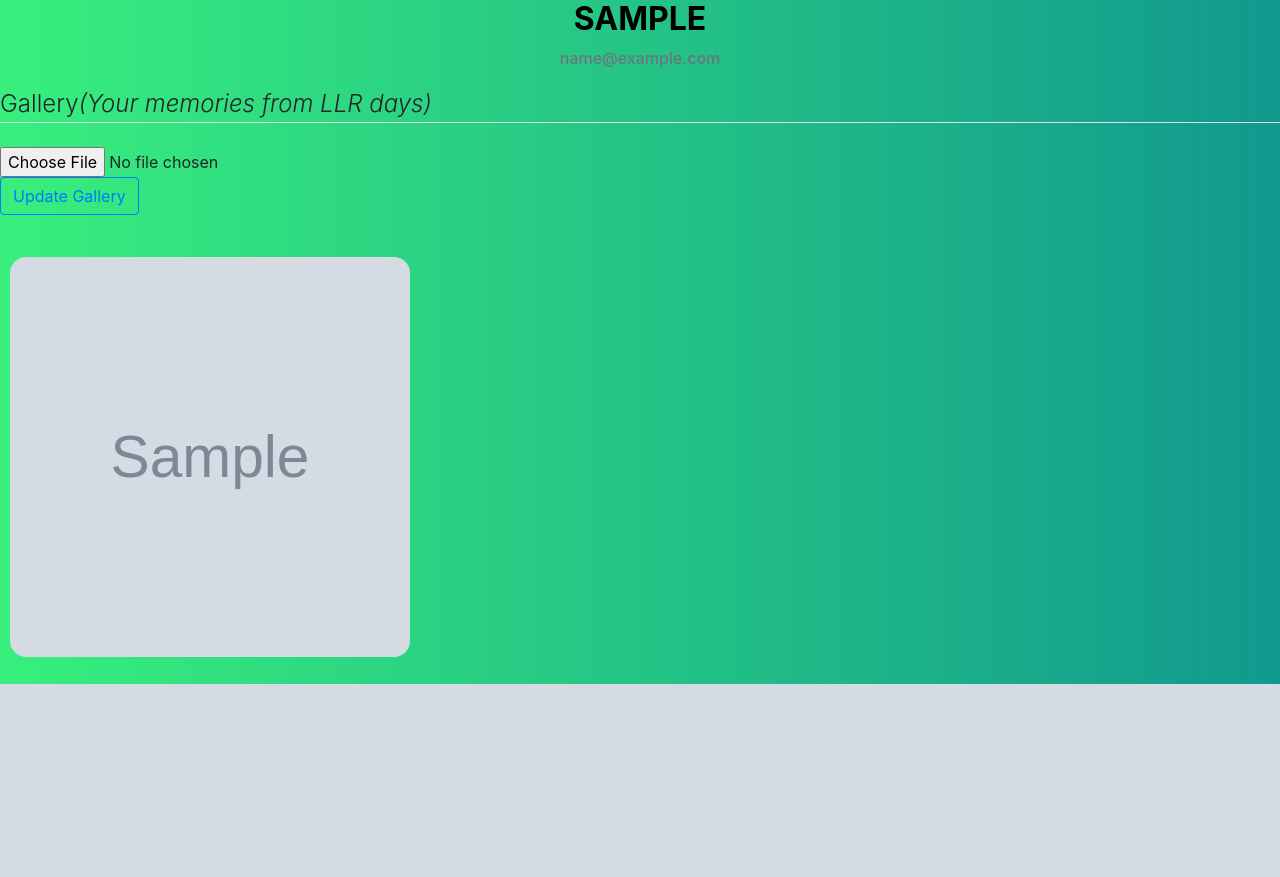
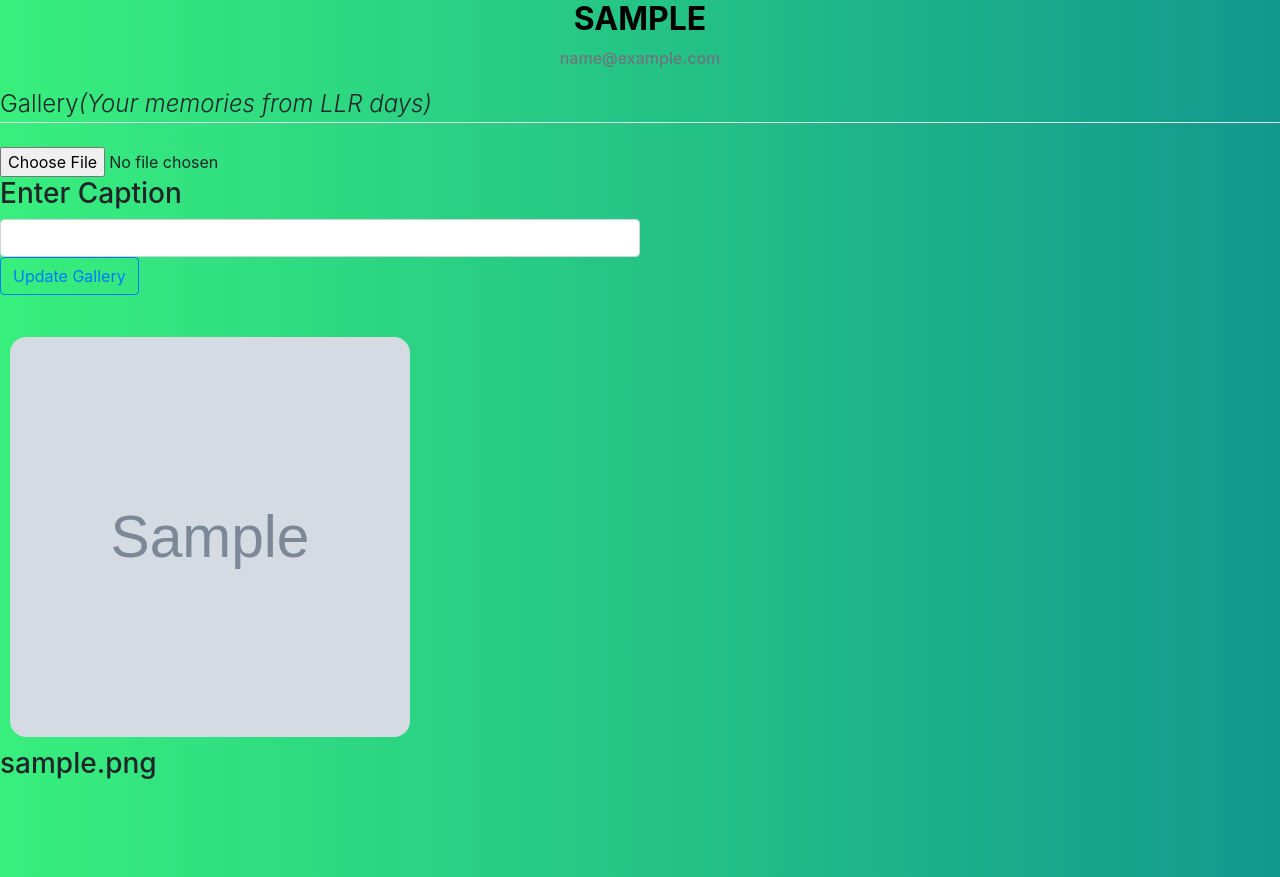
Before and after one commit to UtkJaiswal/hall, a Flask app: page /dashboard in a window 1280 px wide. Shown: the part 116-993 px from the top of the page. Before the commit the page ends 800 px from the top, so only its background shows below. Run offline with Flask 2, Linux system fonts and the light colour scheme; a user stored in the database is signed in; tables that the repository leaves empty hold one stand-in row (values such as "Sample post"); grey boxes marked "Sample" are stand-in pictures; some libraries are stand-ins or nearby versions; some web fonts are replaced.

Commit message:
added captions

```diff
--- a/app.py
+++ b/app.py
@@ -51,6 +51,7 @@ class User(db.Model,UserMixin):
 	username=db.Column(db.String(20), unique=True, nullable=False)
 	email=db.Column(db.String(120), unique=True, nullable=False)
 	image_file=db.Column(db.String(), nullable=False, default='')
+	image_caption = db.Column(db.String(200), nullable=True, default='')
 	password=db.Column(db.String(60), nullable=False)
 	department=db.Column(db.String(20), nullable=False)
 	room_no=db.Column(db.String(20), nullable=False)
@@ -94,7 +95,7 @@ def gallery():
 	for batch in batches:
 		for user in users:
 			if user.batch == str(batch):
-				images = user.image_file.split(",")[1:]
+				images = user.image_file.split(",")
 				image_files = [ url_for('static', filename='profile_pics/' + img) for img in images ]
 				print('image_files ',image_files)
 				data[batch] = image_files
@@ -172,18 +173,19 @@ def dashboard():
 			# Consider the first picture as profile, hence replace it with the default one
 			if current_user.image_file == '':
 				current_user.image_file = picture_file
+				current_user.image_caption = form.caption.data
 			else:
 				current_user.image_file = current_user.image_file + ','+ picture_file
-
+				current_user.image_caption = current_user.image_caption+','+form.caption.data
 		db.session.commit()
 		flash('Your account has been updated!', 'success')
 		return redirect(url_for('dashboard'))
 	images = current_user.image_file.split(",")
 	image_files = [ url_for('static', filename='profile_pics/' + img) for img in images ]
 
-
-
-	return render_template('dashboard.html', title='Dashboard', gallery=image_files, form=form, user=current_user.username, email=current_user.email)
+	image_captions = current_user.image_caption.split(',')
+	both = zip(image_files, image_captions)
+	return render_template('dashboard.html', title='Dashboard', both=both,form=form, user=current_user.username, email=current_user.email)
 
 
 @app.route("/complaint", methods=['GET', 'POST'])
@@ -241,6 +243,7 @@ class RegistrationForm(FlaskForm):
 
 class UpdateAccountForm(FlaskForm):
 	picture = FileField('Profile Picture', validators=[FileAllowed(['jpg', 'png'])])
+	caption = StringField('Caption')
 	submit=SubmitField('Update Gallery')
 
 
--- a/static/dashboard.css
+++ b/static/dashboard.css
@@ -5,6 +5,20 @@ background: linear-gradient(to right, #38ef7d, #11998e); /* W3C, IE 10+/ Edge, F
 
 }
 
+.caption {
+ width: 50% !important;
+
+}
+
+.cap {
+    float: bottom !important
+}
+
+.pic {
+    display: flex;
+    flex-direction: column;
+    justify-content: center;
+}
 
 .gallery-images {
     margin: 10px;
@@ -12,6 +26,12 @@ background: linear-gradient(to right, #38ef7d, #11998e); /* W3C, IE 10+/ Edge, F
     height: 400px !important;
     border-radius: 4%;
 
+}
+
+.horiz {
+    display: flex;
+    flex-direction: row;
+    justify-content: center;
 }
 
 .pro {
--- a/templates/dashboard.html
+++ b/templates/dashboard.html
@@ -19,6 +19,9 @@
 
  				<div class="form-group">
 					 {{ form.picture(class="form-control-file")}}
+					<h3>Enter Caption</h3>
+					{{ form.caption(class="form-control caption")}}
+
 					 {{form.submit(class="btn btn-outline-primary")}}
  					{% if form.picture.errors %}
  						{% for error in form.picture.errors %}
@@ -30,8 +33,12 @@
  			</fieldset>
  			<div class="form-group">
 				<div class="media">
-					{% for image_file in gallery %}
-						<img class="circle account-img gallery-images" src="{{ image_file }}" /><br><br><br>
+					{% for img,cap in both %}
+					<div class="pic">
+						<img class="circle account-img gallery-images" src="{{ img }}" />
+						<h3 class="cap">{{ cap }}</h3>
+						<br><br><br>
+					</div>
 				   {% endfor %}
 
  		</form>
--- a/templates/gallery.html
+++ b/templates/gallery.html
@@ -7,7 +7,7 @@
 <h1>Collection of Memories</h1>
 {% for year,pics in data.items() %}
 <h3>Year:{{year}}</h3>
-<div>
+<div class="horiz">
 	{% for pic in pics %}
 		<img class="circle account-img gallery-images" src="{{ pic }}" /><br><br><br>
 	{% endfor %}
```
Also changed, not shown: site.db, static/profile_pics/c3866686f470f3b1.png (added), static/profile_pics/dd0e0bc25d81af2d.png (added).
